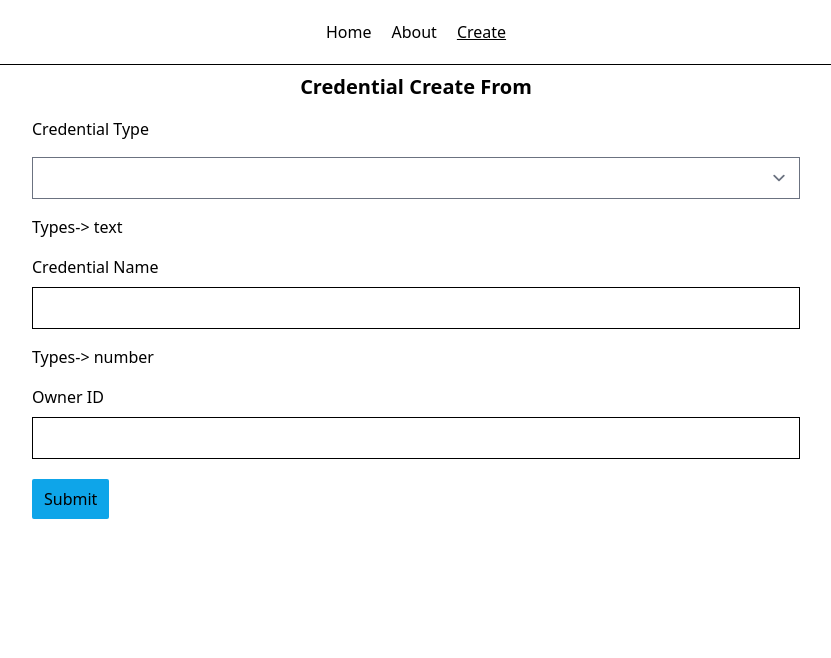
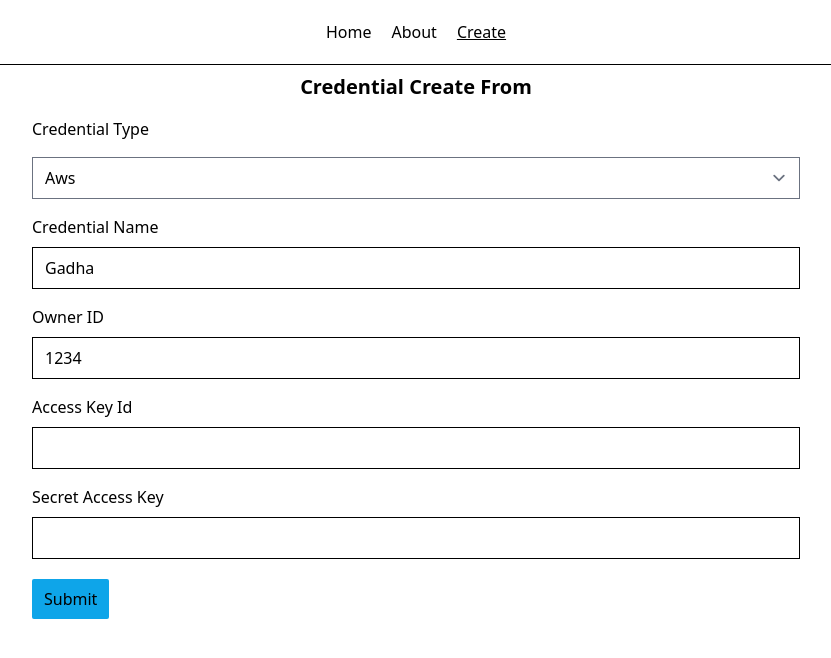
Before and after one commit to nurRiyad/form-builder, a Vue app: page /create in a window 1280 px wide. Shown: the top 658 px of the page, without its empty margins (224-1055 px from the left). Built offline with nearby package versions, Linux system fonts and the light colour scheme.

Commit message:
Read initial value from values
Signed-off-by: nurRiyad <asadnurriyad@gmail.com>

```diff
--- a/src/components/FormBuilder.vue
+++ b/src/components/FormBuilder.vue
@@ -30,8 +30,6 @@ const setValue = (key: string, val: any) => {
 }
 const deleteValue = (key: string) => {
   const fKey = key.replaceAll('/properties', '')
-  console.log(fKey)
-  console.log(key)
   delete model.value[fKey]
 }
 
@@ -72,8 +70,6 @@ const handleSubmit = () => {
       :delete-value="deleteValue"
     />
     <h1 v-else>No Proper Form type found</h1>
-    <button @click="handleSubmit" class="bg-sky-500 mt-5 py-2 px-3 rounded-sm disabled:bg-gray-400">
-      Submit
-    </button>
+    <button @click="handleSubmit" class="bg-sky-500 mt-5 py-2 px-3 rounded-sm">Submit</button>
   </div>
 </template>
--- a/src/components/base/CheckBox.vue
+++ b/src/components/base/CheckBox.vue
@@ -12,8 +12,14 @@ const props = defineProps<{
   deleteValue: (key: string) => void
 }>()
 
-const init = lodash.get(props.initialValue, props.element.schema)
-const checked = ref(init)
+const calculateInitValue = () => {
+  let path = props.element.schema
+  path = path.replaceAll('/properties/', '.')
+  path = path.replace('schema.', '')
+  const value = lodash.get(props.initialValue, path)
+  return value
+}
+const checked = ref(calculateInitValue())
 
 watch(
   checked,
--- a/src/components/base/InputText.vue
+++ b/src/components/base/InputText.vue
@@ -12,8 +12,15 @@ const props = defineProps<{
   deleteValue: (key: string) => void
 }>()
 
-const init = lodash.get(props.initialValue, props.element.schema)
-const value = ref(init)
+const calculateInitValue = () => {
+  let path = props.element.schema
+  path = path.replaceAll('/properties/', '.')
+  path = path.replace('schema.', '')
+  const value = lodash.get(props.initialValue, path)
+  return value
+}
+
+const value = ref(calculateInitValue())
 
 watch(
   value,
@@ -49,7 +56,6 @@ const calculateInputType = computed(() => {
   const formatPath = `${path}.format`
   const type = lodash.get(props.wholeSchema, typePath)
   const format = lodash.get(props.wholeSchema, formatPath)
-  console.log(format, type)
   if (type === 'integer') return 'number'
   else if (type === 'string' && format === 'password') return 'password'
   return 'text'
@@ -60,7 +66,6 @@ const calculateInputType = computed(() => {
   <div v-if="inInputFetching">
     <h1>This input element is loading...</h1>
   </div>
-  <p>Types-> {{ calculateInputType }}</p>
   <div class="flex flex-col space-y-2">
     <label :for="element.label">{{ element.label }}</label>
     <input
--- a/src/components/base/SelectSingle.vue
+++ b/src/components/base/SelectSingle.vue
@@ -12,8 +12,14 @@ const props = defineProps<{
   deleteValue: (key: string) => void
 }>()
 
-const init = lodash.get(props.initialValue, props.element.schema)
-const value = ref(init)
+const calculateInitValue = () => {
+  let path = props.element.schema
+  path = path.replaceAll('/properties/', '.')
+  path = path.replace('schema.', '')
+  const value = lodash.get(props.initialValue, path)
+  return value
+}
+const value = ref(calculateInitValue())
 
 watch(
   value,
--- a/src/components/base/TextArea.vue
+++ b/src/components/base/TextArea.vue
@@ -12,8 +12,14 @@ const props = defineProps<{
   deleteValue: (key: string) => void
 }>()
 
-const init = lodash.get(props.initialValue, props.element.schema)
-const value = ref(init)
+const calculateInitValue = () => {
+  let path = props.element.schema
+  path = path.replaceAll('/properties/', '.')
+  path = path.replace('schema.', '')
+  const value = lodash.get(props.initialValue, path)
+  return value
+}
+const value = ref(calculateInitValue())
 
 watch(
   value,
--- a/src/components/base/TheRadio.vue
+++ b/src/components/base/TheRadio.vue
@@ -12,8 +12,14 @@ const props = defineProps<{
   deleteValue: (key: string) => void
 }>()
 
-const init = lodash.get(props.initialValue, props.element.schema)
-const picked = ref(init)
+const calculateInitValue = () => {
+  let path = props.element.schema
+  path = path.replaceAll('/properties/', '.')
+  path = path.replace('schema.', '')
+  const value = lodash.get(props.initialValue, path)
+  return value
+}
+const picked = ref(calculateInitValue())
 
 watch(
   picked,
--- a/src/composables/check.ts
+++ /dev/null
@@ -1,22 +0,0 @@
-import { computed, type Ref } from 'vue'
-
-export const useCheck = (model: Ref<Record<string, unknown>>) => {
-  const showInput = computed(() => {
-    const val = model.value['family.man.age']
-    console.log(val)
-    return val == 'riyad'
-  })
-
-  const fetchData = async () => {
-    try {
-      const resp = await fetch(`https://jsonplaceholder.typicode.com/todos/1`)
-      const data = await resp.json()
-      console.log(data)
-    } catch (error) {
-      console.error(error)
-    }
-    return false
-  }
-
-  return { showInput, fetchData }
-}
--- a/src/form/cred-form/values.json
+++ b/src/form/cred-form/values.json
@@ -21,14 +21,15 @@
     "projectID": "",
     "serviceAccount": ""
   },
-  "type": "",
+  "type": "Aws",
   "digitalocean": {
     "token": ""
   },
-  "name": "",
+  "name": "Gadha",
   "vultr": {
     "token": ""
   },
+  "ownerID": 1234,
   "swift": {
     "username": "",
     "tenantID": "",
```
